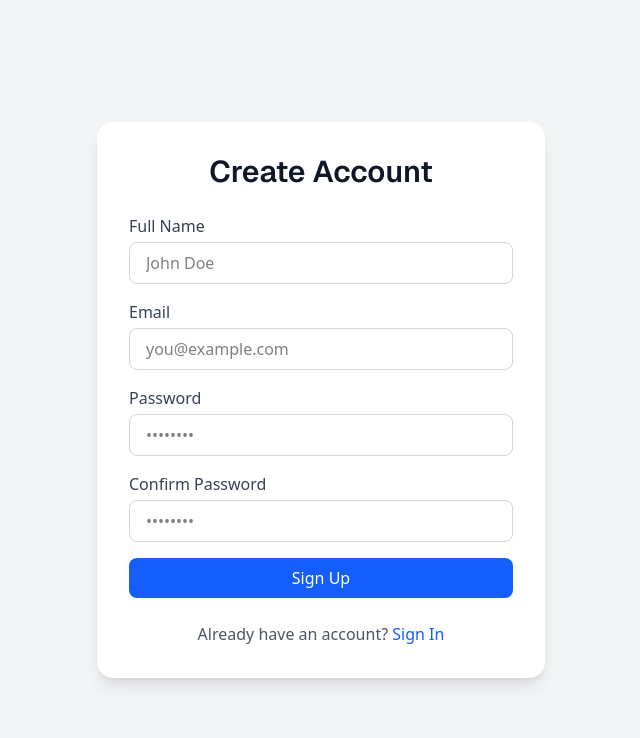
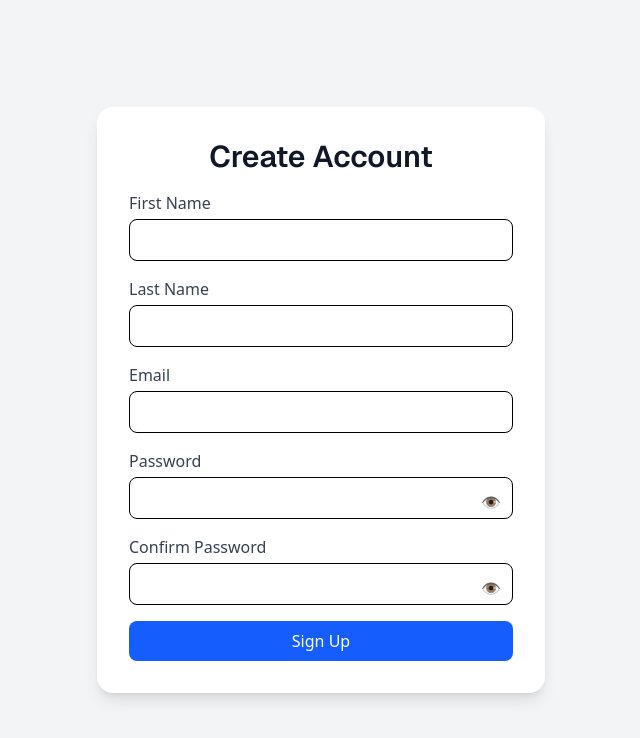
Before and after one commit to JoShobande/fs-NoteTakingApplication, a Next.js app: page /signup in a window 1280 px wide. Shown: the top 738 px of the page, without its empty margins (319-959 px from the left). Built offline with nearby package versions, Linux system fonts and the light colour scheme.

Commit message:
implemented sign in and sign up

```diff
--- a/package.json
+++ b/package.json
@@ -10,12 +10,15 @@
   },
   "dependencies": {
     "@prisma/client": "^6.7.0",
+    "bcrypt": "^6.0.0",
     "next": "15.2.5",
+    "next-auth": "^4.24.11",
     "react": "^19.0.0",
     "react-dom": "^19.0.0"
   },
   "devDependencies": {
     "@tailwindcss/postcss": "^4",
+    "@types/bcrypt": "^5.0.2",
     "@types/node": "^20",
     "@types/react": "^19",
     "@types/react-dom": "^19",
--- /dev/null
+++ b/src/app/api/auth/[...nextauth]/options.tsx
@@ -0,0 +1,37 @@
+import prisma from '../../../../lib/prismadb'
+import type {NextAuthOptions} from 'next-auth'
+import CredentialsProvider  from 'next-auth/providers/credentials'
+
+const bcrypt = require('bcrypt')
+
+export const authOptions:NextAuthOptions = {
+    providers:[
+        CredentialsProvider({
+            name: 'credentials',
+            credentials:{},
+
+            async authorize(credentials:any){
+                const {email, password} = credentials
+
+                try{
+                    const user = await prisma.user.findUnique({where:{email}})
+
+                    if(!user){
+                        return null
+                    }
+                    return user;
+                }catch(error){
+                    console.log('error logging in', error)
+                    return null
+                }
+            }
+        })
+    ],
+    session:{
+        strategy: 'jwt'
+    },
+    secret: process.env.NEXTAUTH_SECRET,
+    pages:{
+        signIn:'/'
+    }
+}
--- /dev/null
+++ b/src/app/api/auth/[...nextauth]/route.tsx
@@ -0,0 +1,6 @@
+import NextAuth from "next-auth/next";
+import { authOptions } from "./options";
+
+const handler = NextAuth(authOptions)
+
+export {handler as GET, handler as POST}
--- a/src/app/signin/page.tsx
+++ b/src/app/signin/page.tsx
@@ -1,20 +1,72 @@
-// app/signin/page.tsx
 "use client";
 
 import Link from "next/link";
 import { useState } from "react";
+import { signIn } from "next-auth/react";
 
 export default function SignInPage() {
   const [email, setEmail] = useState("");
   const [password, setPassword] = useState("");
+  const [errors, setErrors] = useState<Record<string, string>>({});
+  const [apiError, setApiError] = useState("");
+  const [showPwd, setShowPwd] = useState(false);
+
+  const validate = () => {
+    const e: Record<string, string> = {};
+    if (!email.match(/^\S+@\S+\.\S+$/)) e.email = "Valid email is required";
+    if (!password) e.password = "Password is required";
+    setErrors(e);
+    return Object.keys(e).length === 0;
+  };
+
+  const handleSubmit = async (e: React.FormEvent) => {
+    e.preventDefault();
+    if (!validate()) return;
+
+    try {
+      const res = await signIn("credentials", {
+        redirect: false,
+        email,
+        password,
+      });
+
+      if (res?.error) {
+        setApiError(res.error || "Invalid credentials");
+        return;
+      }
+      console.log('logged in')
+      // on success, you can redirect:
+      // router.push("/notes");
+    } catch (err) {
+      console.error(err);
+      setApiError("Something went wrong, please try again later");
+    }
+  };
 
   return (
-    <div className="grid place-items-center min-h-screen bg-gray-100 px-4">
+    <div className="relative grid place-items-center   bg-gray-100 px-4">
+      {/* Modal */}
+      {apiError && (
+        <div className="fixed inset-0 bg-black/50 flex items-center justify-center z-50">
+          <div className="bg-white rounded-lg shadow-lg p-6 max-w-sm w-full space-y-4">
+            <h2 className="text-xl font-semibold text-red-600">Error</h2>
+            <p className="text-gray-800">{apiError}</p>
+            <button
+              onClick={() => setApiError("")}
+              className="mt-2 px-4 py-2 bg-red-600 text-white rounded hover:bg-red-700"
+            >
+              Close
+            </button>
+          </div>
+        </div>
+      )}
+
+      {/* Sign-In Form */}
       <div className="w-full max-w-md bg-white rounded-2xl shadow-lg p-8">
         <h1 className="text-3xl font-semibold text-gray-900 mb-6 text-center">
           Sign In
         </h1>
-        <form className="space-y-4">
+        <form className="space-y-4" onSubmit={handleSubmit}>
           <div>
             <label htmlFor="email" className="block text-gray-700 mb-1">
               Email
@@ -23,24 +75,36 @@ export default function SignInPage() {
               id="email"
               type="email"
               value={email}
-              onChange={e => setEmail(e.target.value)}
+              onChange={(e) => setEmail(e.target.value)}
               placeholder="you@example.com"
               className="w-full px-4 py-2 border border-gray-300 rounded-lg focus:outline-none focus:ring-2 focus:ring-blue-500"
             />
+            {errors.email && <p className="text-red-500 text-sm mt-1">{errors.email}</p>}
           </div>
-          <div>
+
+          <div className="relative">
             <label htmlFor="password" className="block text-gray-700 mb-1">
               Password
             </label>
             <input
               id="password"
-              type="password"
+              type={showPwd ? "text" : "password"}
               value={password}
-              onChange={e => setPassword(e.target.value)}
+              onChange={(e) => setPassword(e.target.value)}
               placeholder="••••••••"
               className="w-full px-4 py-2 border border-gray-300 rounded-lg focus:outline-none focus:ring-2 focus:ring-blue-500"
             />
+            <button
+              type="button"
+              onClick={() => setShowPwd((v) => !v)}
+              className="absolute inset-y-0 right-3 top-9 text-gray-500"
+              aria-label={showPwd ? "Hide password" : "Show password"}
+            >
+              {showPwd ? "🙈" : "👁️"}
+            </button>
+            {errors.password && <p className="text-red-500 text-sm mt-1">{errors.password}</p>}
           </div>
+
           <button
             type="submit"
             className="w-full py-2 bg-blue-600 text-white font-medium rounded-lg hover:bg-blue-700 transition"
--- a/src/app/signup/page.tsx
+++ b/src/app/signup/page.tsx
@@ -1,74 +1,147 @@
-// app/signup/page.tsx
 "use client";
 
+import { useState } from "react";
 import Link from "next/link";
-import { useState } from "react";
 
 export default function SignUpPage() {
-  const [name, setName] = useState("");
-  const [email, setEmail] = useState("");
-  const [password, setPassword] = useState("");
-  const [confirm, setConfirm] = useState("");
+  const [firstName, setFirstName] = useState("");
+  const [lastName,  setLastName]  = useState("");
+  const [email,     setEmail]     = useState("");
+  const [password,  setPassword]  = useState("");
+  const [confirm,   setConfirm]   = useState("");
+
+  const [errors, setErrors] = useState<Record<string,string>>({});
+  const [showPwd, setShowPwd]     = useState(false);
+  const [showConf, setShowConf]   = useState(false);
+  const [modalOpen, setModalOpen] = useState(false);
+  const [apiError, setApiError]   = useState("");
+
+  const validate = () => {
+    const e: Record<string,string> = {};
+    if (!firstName.trim()) e.firstName = "First name is required";
+    if (!lastName.trim())  e.lastName  = "Last name is required";
+    if (!email.match(/^\S+@\S+\.\S+$/)) e.email = "Valid email is required";
+    if (password.length < 6)            e.password = "Password must be ≥6 chars";
+    if (confirm !== password)           e.confirm  = "Passwords must match";
+    setErrors(e);
+    return Object.keys(e).length === 0;
+  };
+
+  const handleSubmit = async (e: React.FormEvent) => {
+    e.preventDefault();
+    setApiError("");
+    if (!validate()) return;
+
+    const res = await fetch("/api/signup", {
+      method: "POST",
+      headers: { "Content-Type": "application/json" },
+      body: JSON.stringify({ firstName, lastName, email, password }),
+    });
+
+    if (res.ok) {
+      setModalOpen(true);
+      setFirstName('')
+      setLastName('')
+      setEmail('')
+      setPassword('')
+      setConfirm('')
+    } else {
+      const body = await res.json();
+      setApiError(body.message || "Sign-up failed");
+    }
+  };
 
   return (
-    <div className="flex items-center justify-center min-h-screen bg-gray-100 px-4">
-      <div className="w-full max-w-md bg-white rounded-2xl shadow-lg p-8">
-        <h1 className="text-3xl font-semibold text-gray-900 mb-6 text-center">
+    <div className="flex items-center justify-center h-screen  bg-gray-100 px-4">
+      <form
+        onSubmit={handleSubmit}
+        className="w-full max-w-md bg-white rounded-2xl shadow-lg p-8 space-y-4"
+      >
+        <h1 className="text-3xl font-semibold text-gray-900 text-center">
           Create Account
         </h1>
-        <form className="space-y-4">
+
+        {apiError && (
+          <p className="text-red-600 text-sm text-center">{apiError}</p>
+        )}
+
         <div>
-            <label htmlFor="name" className="block text-gray-700 mb-1">
-              Full Name
-            </label>
+          <label className="block text-gray-700">First Name</label>
           <input
-              id="name"
-              type="text"
-              value={name}
-              onChange={e => setName(e.target.value)}
-              placeholder="John Doe"
-              className="w-full px-4 py-2 border border-gray-300 rounded-lg focus:outline-none focus:ring-2 focus:ring-blue-500"
+            className="w-full mt-1 px-4 py-2 border rounded-lg focus:ring-2 focus:ring-blue-500"
+            value={firstName}
+            onChange={e => setFirstName(e.target.value)}
           />
+          {errors.firstName && (
+            <p className="text-red-500 text-sm">{errors.firstName}</p>
+          )}
         </div>
+
         <div>
-            <label htmlFor="email" className="block text-gray-700 mb-1">
-              Email
-            </label>
+          <label className="block text-gray-700">Last Name</label>
           <input
-              id="email"
+            className="w-full mt-1 px-4 py-2 border rounded-lg focus:ring-2 focus:ring-blue-500"
+            value={lastName}
+            onChange={e => setLastName(e.target.value)}
+          />
+          {errors.lastName && (
+            <p className="text-red-500 text-sm">{errors.lastName}</p>
+          )}
+        </div>
+
+        <div>
+          <label className="block text-gray-700">Email</label>
+          <input
             type="email"
+            className="w-full mt-1 px-4 py-2 border rounded-lg focus:ring-2 focus:ring-blue-500"
             value={email}
             onChange={e => setEmail(e.target.value)}
-              placeholder="you@example.com"
-              className="w-full px-4 py-2 border border-gray-300 rounded-lg focus:outline-none focus:ring-2 focus:ring-blue-500"
           />
+          {errors.email && (
+            <p className="text-red-500 text-sm">{errors.email}</p>
+          )}
         </div>
-          <div>
-            <label htmlFor="password" className="block text-gray-700 mb-1">
-              Password
-            </label>
+
+        <div className="relative">
+          <label className="block text-gray-700">Password</label>
           <input
-              id="password"
-              type="password"
+            type={showPwd ? "text" : "password"}
+            className="w-full mt-1 px-4 py-2 border rounded-lg focus:ring-2 focus:ring-blue-500"
             value={password}
             onChange={e => setPassword(e.target.value)}
-              placeholder="••••••••"
-              className="w-full px-4 py-2 border border-gray-300 rounded-lg focus:outline-none focus:ring-2 focus:ring-blue-500"
           />
+          <button
+            type="button"
+            onClick={() => setShowPwd(v => !v)}
+            className="absolute inset-y-0 right-3 top-9 text-gray-500"
+          >
+            {showPwd ? "🙈" : "👁️"}
+          </button>
+          {errors.password && (
+            <p className="text-red-500 text-sm">{errors.password}</p>
+          )}
         </div>
-          <div>
-            <label htmlFor="confirm" className="block text-gray-700 mb-1">
-              Confirm Password
-            </label>
+
+        <div className="relative">
+          <label className="block text-gray-700">Confirm Password</label>
           <input
-              id="confirm"
-              type="password"
+            type={showConf ? "text" : "password"}
+            className="w-full mt-1 px-4 py-2 border rounded-lg focus:ring-2 focus:ring-blue-500"
             value={confirm}
             onChange={e => setConfirm(e.target.value)}
-              placeholder="••••••••"
-              className="w-full px-4 py-2 border border-gray-300 rounded-lg focus:outline-none focus:ring-2 focus:ring-blue-500"
           />
+          <button
+            type="button"
+            onClick={() => setShowConf(v => !v)}
+            className="absolute inset-y-0 right-3 top-9 text-gray-500"
+          >
+            {showConf ? "🙈" : "👁️"}
+          </button>
+          {errors.confirm && (
+            <p className="text-red-500 text-sm">{errors.confirm}</p>
+          )}
         </div>
+
         <button
           type="submit"
           className="w-full py-2 bg-blue-600 text-white font-medium rounded-lg hover:bg-blue-700 transition"
@@ -76,13 +149,22 @@ export default function SignUpPage() {
           Sign Up
         </button>
       </form>
-        <p className="mt-6 text-center text-gray-600">
-          Already have an account?{" "}
-          <Link href="/signin" className="text-blue-600 hover:underline">
-            Sign In
+
+      {/* ✅ Success Modal */}
+      {modalOpen && (
+        <div className="fixed inset-0 bg-black/40 flex items-center justify-center z-50">
+          <div className="bg-white p-8 rounded-xl max-w-sm text-center space-y-4">
+            <h2 className="text-2xl font-semibold">Account Created!</h2>
+            <p>Your account was successfully created.</p>
+            <Link
+              href="/signin"
+              className="inline-block px-6 py-2 bg-blue-600 text-white rounded-lg hover:bg-blue-700"
+            >
+              Go to Sign In
             </Link>
-        </p>
           </div>
+        </div>
+      )}
     </div>
   );
 }
```
Also changed, not shown: src/app/api/signup/route.ts (added, +57 -0 lines), src/lib/prismadb.ts (renamed from lib/prismadb.ts), 2 other files (tests, documents, lock files or other folders). Lines whose indentation alone changed are shown as unchanged.
